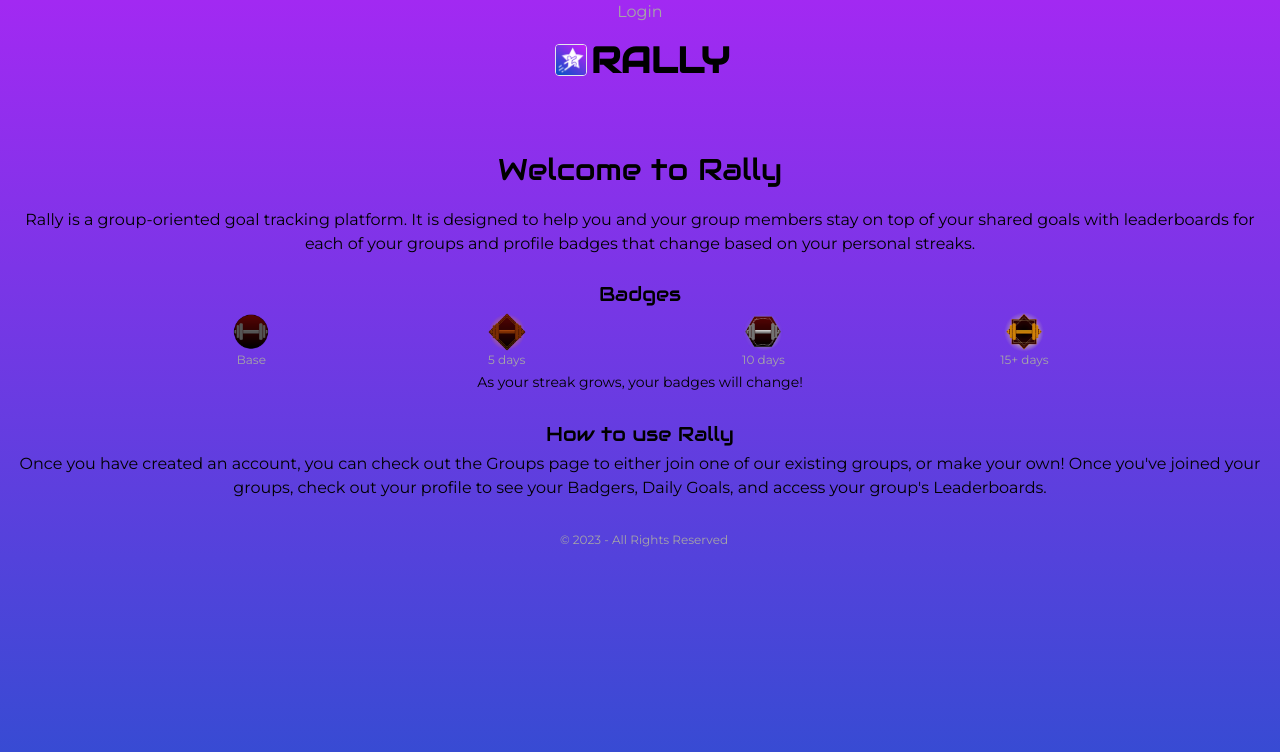
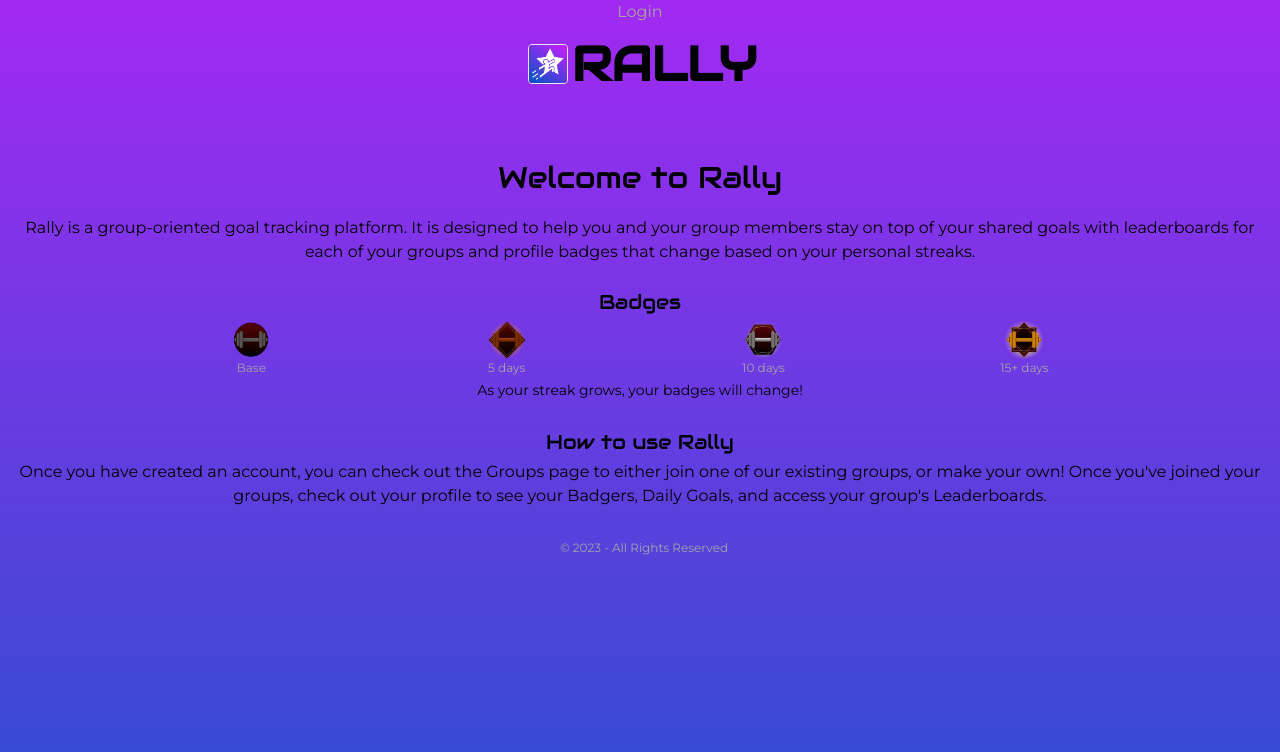
Before and after one commit to luksvrd/Rally, a React (Vite) app in the folder client/: page / in a window 1280 px wide. Shown: the top 752 px of the page. Built offline with nearby package versions, Linux system fonts and the light colour scheme.

Commit message:
resize header

```diff
--- a/client/src/components/header.jsx
+++ b/client/src/components/header.jsx
@@ -4,9 +4,11 @@ export default function Header() {
       <img
         src="/src/icons/rally-logo.png"
         alt="rally-logo"
-        className="mx-1 w-8 rounded border"
+        className="mx-1 w-8 rounded border md:w-10"
       />
-      <h1 className="text-center font-audiowide text-4xl font-bold">RALLY</h1>
+      <h1 className="text-center font-audiowide text-4xl font-bold md:text-5xl">
+        RALLY
+      </h1>
     </header>
   );
 }
```
